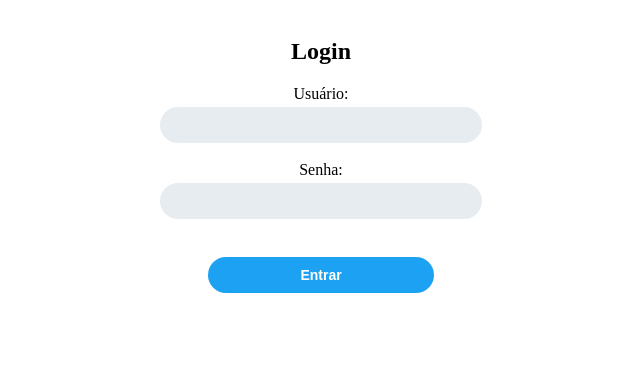
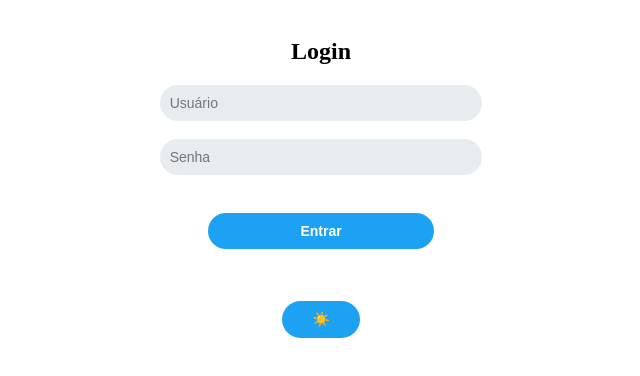
Before and after one commit to PedroHGaspar/teste-front-end, a plain HTML site: page index.html in a window 1280 px wide. Shown: the part 120-496 px from the top of the page, without its empty margins (319-959 px from the left). Drawn offline with nearby package versions, Linux system fonts and the light colour scheme.

Commit message:
improoving style and dark mode

```diff
--- a/index.html
+++ b/index.html
@@ -13,17 +13,17 @@
             <div id="login-message">
                 <h2 class="loginTextSubtitle">Login</h2>
                 <form id="login-form">
-                    <label class="userText">Usuário:</label>
-                    <input type="text" id="user" name="user" class="inputText">
+                    <input type="text" placeholder="Usuário" id="user" name="user" class="inputText">
                     <br />
-                    <label class="senhaText">Senha:</label>
-                    <input type="password" id="pass" name="pass" class="inputSenha">
+                    <input type="password" placeholder="Senha" id="pass" name="pass" class="inputSenha">
                     <br />
                     <input type="submit" value="Entrar" class="inputSubmit">
                 </form>
             </div>
+        </div>
     </section>
     <p id="token-message"></p>
+    <p id="dark-mode" class="darkModeToggle"></p>
     <script src="https://code.jquery.com/jquery-3.6.0.min.js"></script>
     <script src="script.js"></script>
 </body>
--- a/script.js
+++ b/script.js
@@ -1,4 +1,4 @@
-$(document).ready(function () {
+$(document).ready(function() {
     $('#login-form').submit(function (event) {
         event.preventDefault();
 
@@ -23,3 +23,20 @@ $(document).ready(function () {
         });
     });
 });
+
+document.addEventListener('DOMContentLoaded', function() {
+    var darkModeToggle = document.getElementById('dark-mode');
+    var body = document.body;
+    function setButtonContent() {
+        if (body.classList.contains('darkMode')) {
+            darkModeToggle.textContent = '🌑';
+        } else {
+            darkModeToggle.textContent = '☀️';
+        }
+    }
+    setButtonContent();
+    darkModeToggle.addEventListener('click', function() {
+        body.classList.toggle('darkMode');
+        setButtonContent();
+    });
+});
--- a/style.css
+++ b/style.css
@@ -10,6 +10,11 @@
     max-width: 1360px;
     margin: 0 auto;
     text-align: center;
+    color: #000;
+}
+
+.bodyAll.darkMode {
+    color: #fff;
 }
 
 .corretorasTable {
@@ -56,7 +61,7 @@ form {
     margin: 20px auto;
 }
 
-.inputSubmit:hover {
+.inputSubmit:hover, .darkModeToggle:hover {
     background-color: #0a6da7;
     transition: background-color 0.6s;
 }
@@ -69,3 +74,33 @@ form {
 .senhaText {
     margin-bottom: 4px;
 }
+
+.darkMode {
+    background-color: #181818;
+    color: #FFF;
+}
+
+.darkModeToggle {
+    width: 18%;
+    top: 10px;
+    right: 10px;
+    padding: 10px;
+    border: none;
+    border-radius: 99px;
+    background-color: #1da1f2;
+    color: #cfcfcf;
+    font-size: 14px;
+    font-weight: bold;
+    cursor: pointer;
+    display: flex;
+    justify-content: center;
+    align-items: center;
+    margin: 0 auto;
+}
+
+.loginTextSubtitle {
+    font-size: 24px;
+    font-weight: bold;
+    margin-bottom: 20px;
+    color: inherit
+}
```
